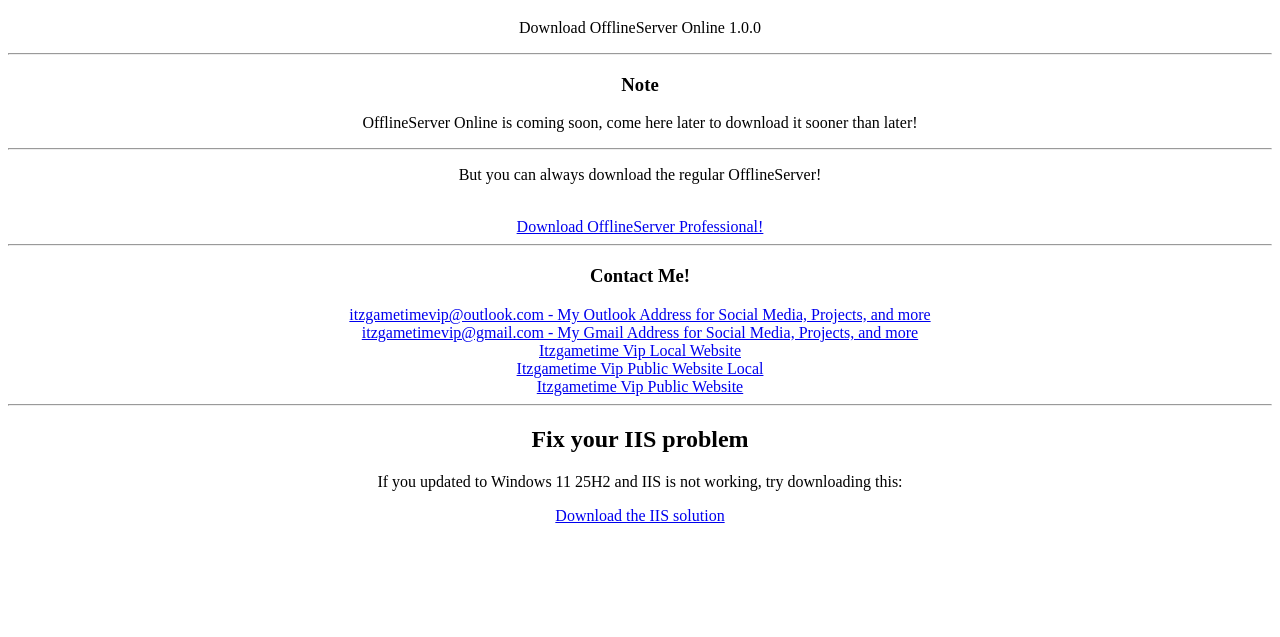
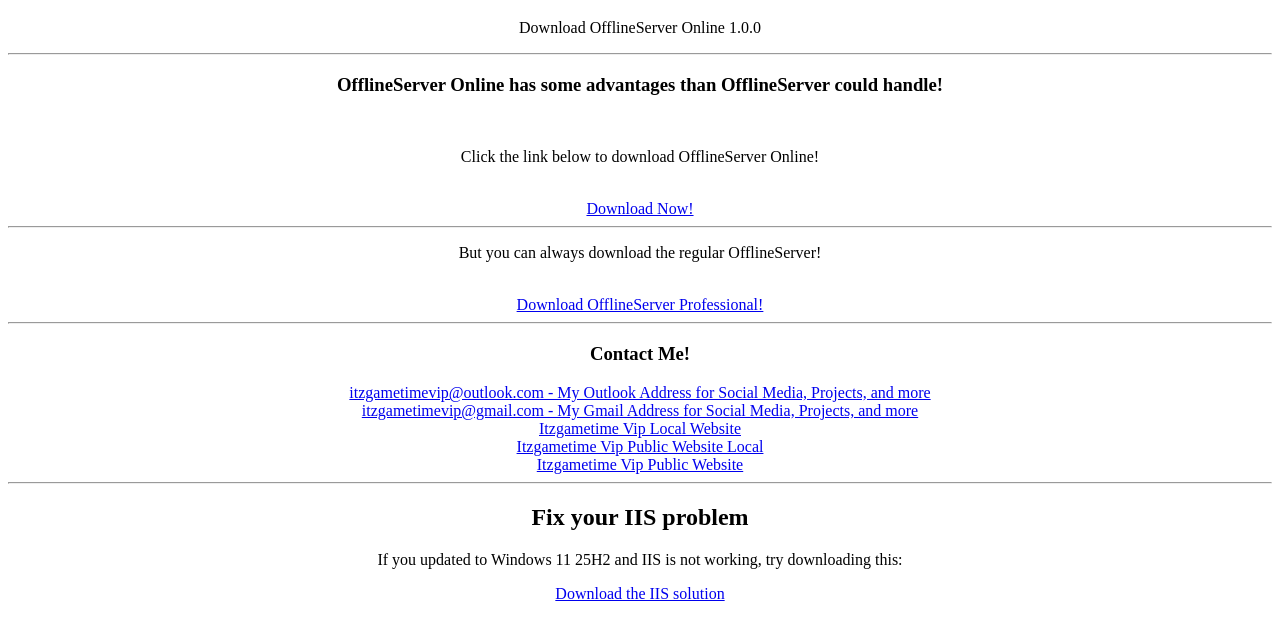
Before and after one commit to Mark6132014/offlineserver, a plain HTML site: page online/index.html in a window 1280 px wide. Shown: the part 61-698 px from the top of the page. Drawn offline with Linux system fonts and the light colour scheme.

Commit message:
2.0.9 is here!!!!!

```diff
--- a/online/index.html
+++ b/online/index.html
@@ -15,8 +15,11 @@
             Download OfflineServer Online 1.0.0
         </p>
         <hr>
-        <h3>Note</h3>
-        <p>OfflineServer Online is coming soon, come here later to download it sooner than later!</p>
+        <h3>OfflineServer Online has some advantages than OfflineServer could handle!</h3>
+        <br>
+        <p>Click the link below to download OfflineServer Online!</p>
+        <br>
+        <a href="./OfflineServer Online.zip">Download Now!</a>
         <hr>
         <p>But you can always download the regular OfflineServer!</p>
         <br>
```
Also changed, not shown: index.html (+2 -2 lines), 1 other file.
